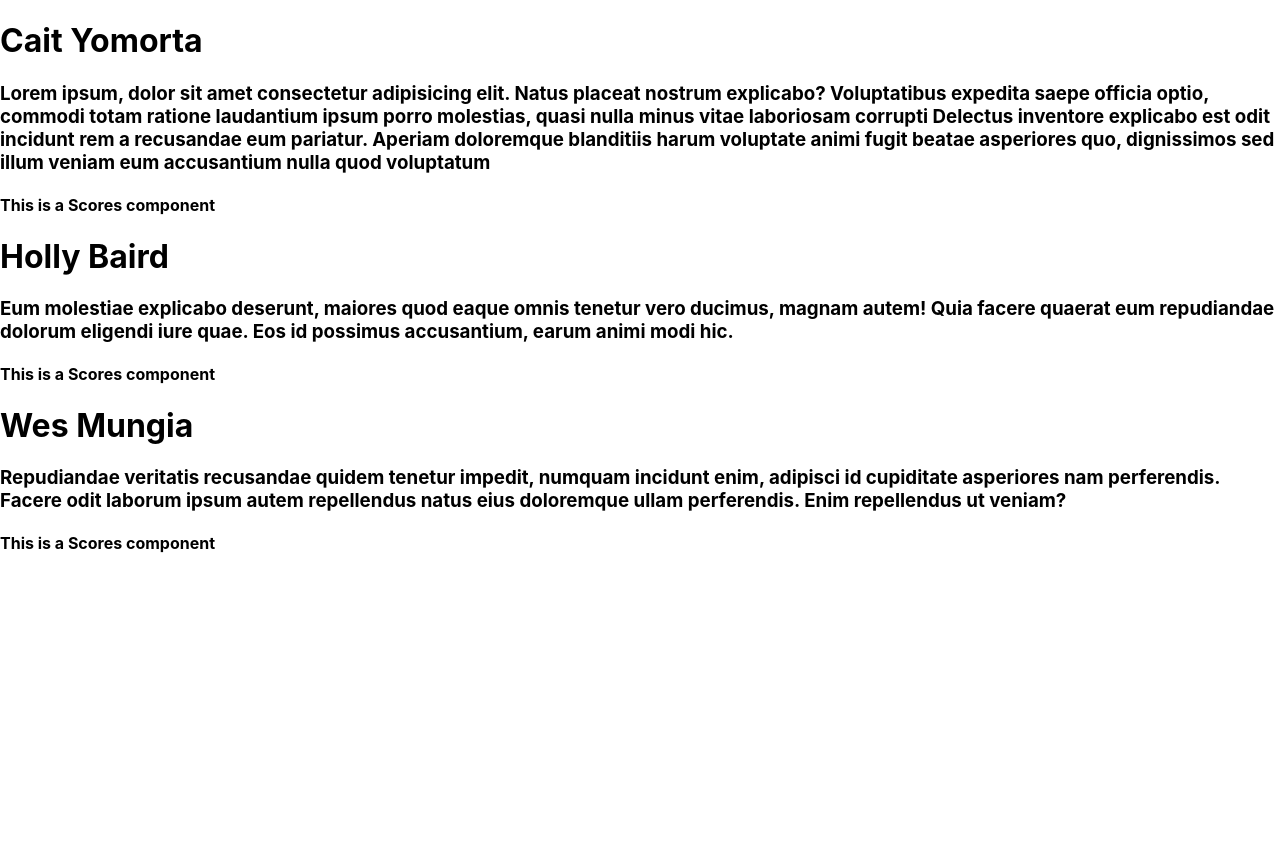
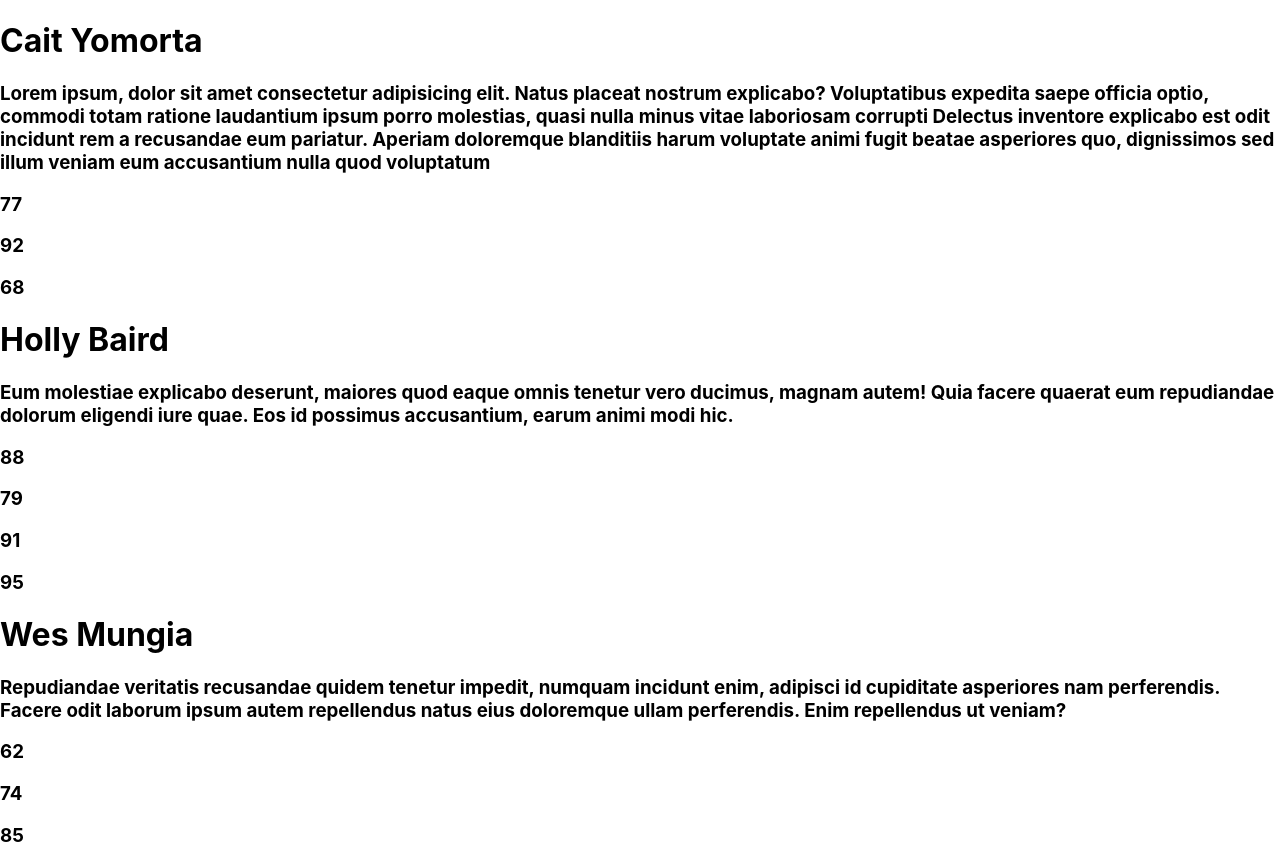
Before and after one commit to alexanderjones1/students-lab, a React (Create React App) app: page / in a window 1280 px wide. Before the commit the page ends 800 px from the top, so only its background shows below. Built offline with nearby package versions, Linux system fonts and the light colour scheme.

Commit message:
print scores

```diff
--- a/src/Score.jsx
+++ b/src/Score.jsx
@@ -1,9 +1,10 @@
 const Score = (props) => {
+  console.log(props.score);
   return (
     <>
-      <h4>This is a Score component</h4>
+      <h3>{props.score.score}</h3>
     </>
   )
 }
 
-export default
+export default Score
--- a/src/Scores.jsx
+++ b/src/Scores.jsx
@@ -1,8 +1,12 @@
+import Score from "./Score";
+
 const Scores = (props) => {
-  console.log(props);
+  console.log(props.scores);
   return (
     <>
-      <h4>This is a Scores component</h4>
+      {props.scores.map((score) => (
+        <Score key={score.date} score={score}/>
+      ))}
     </>
   )
 }
```
